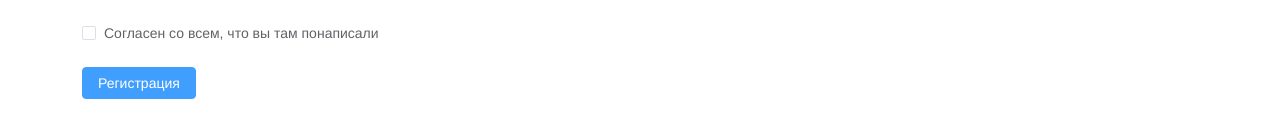
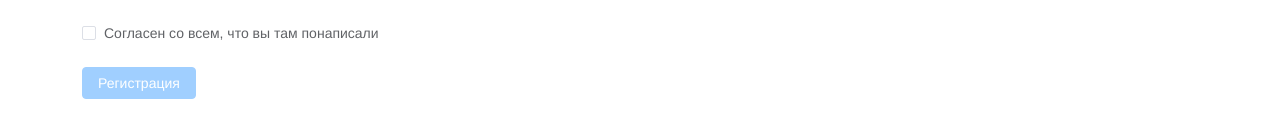
Before and after one commit to fedornabilkin/ablaki-front, a Vue app in the folder code/: page /users/registration2 in a window 1280 px wide. Shown: the part 463-600 px from the top of the page. Built offline with nearby package versions, Linux system fonts and the light colour scheme; no server answers.

Commit message:
complete registration

```diff
--- a/code/src/components/pages/user/Registration2.vue
+++ b/code/src/components/pages/user/Registration2.vue
@@ -14,9 +14,10 @@
 			:rules="rules"
 			label-position="top"
 			class="mt-3"
+			@submit.prevent="submit"
 		>
-			<el-form-item label="Логин" prop="name">
-				<el-input v-model="form.name"></el-input>
+			<el-form-item label="Логин" prop="username">
+				<el-input v-model="form.username"></el-input>
 			</el-form-item>
 			<el-form-item label="Email" prop="email">
 				<el-input v-model="form.email"></el-input>
@@ -32,38 +33,57 @@
 			</el-form-item>
 
 			<el-form-item size="medium">
-				<el-button type="primary" @click="submit">Регистрация</el-button>
+				<el-button type="primary" native-type="submit" :disabled="!btnEnabled">Регистрация</el-button>
 			</el-form-item>
 		</el-form>
 	</div>
 </template>
 
 <script>
-import { ref } from "vue";
+import { computed, ref } from "vue";
 import { ElNotification } from 'element-plus'
+import { useStore } from 'vuex';
+import { useRouter } from 'vue-router';
 
 export default {
 	setup() {
+		const store = useStore();
+		const router = useRouter();
+
 		const formRef = ref();
 		const form = ref({
-			name: "",
+			username: "",
 			email: "",
 			password: "",
 			passwordRepeat: "",
 			rules: false,
 		});
-		const rules = ref({
-			name: [
+
+		const errors = {};
+
+		const isLoading = computed(() => store.getters.authStatus === "loading");
+
+		const rules = {
+			username: [
 				{
 					required: true,
 					message: "Введите логин",
 					trigger: "blur",
-				},{
+				}, {
 					min: 3,
 					max: 100,
 					message: "Логин должен быть не менее 3х символов",
 					trigger: "blur",
-				},
+				}, {
+					validator: (rule, value, callback) => {
+						if (errors.username) {
+							callback(new Error(errors?.username));
+							errors.username = "";
+						} else {
+							callback();
+						}
+					}
+				}
 			],
 			email: [
 				{
@@ -71,24 +91,42 @@ export default {
 					type: "email",
 					message: "Введите корректный Email",
 					trigger: "blur",
-				},{
+				}, {
 					message: "Введите Email",
 					trigger: "blur",
-				},
+				}, {
+					validator: (rule, value, callback) => {
+						if (errors.email) {
+							callback(new Error(errors?.email));
+							errors.email = "";
+						} else {
+							callback();
+						}
+					}
+				}
 			],
 			password: [
 				{
 					required: true,
 					message: "Введите пароль",
 					trigger: "blur",
-				},
+				}, {
+					validator: (rule, value, callback) => {
+						if (errors.password) {
+							callback(new Error(errors?.password));
+							errors.password = "";
+						} else {
+							callback();
+						}
+					}
+				}
 			],
 			passwordRepeat: [
 				{
 					required: true,
 					message: "Введите пароль повторно",
 					trigger: "blur",
-				},{
+				}, {
 					validator: (rule, value, callback) => {
 						if (value !== form.value.password) {
 							callback(new Error('Пароли должны совпадать'));
@@ -111,32 +149,54 @@ export default {
 					}
 				}
 			]
-		});
+		};
 
-		const isLoading = ref(false);
+		const isAuthenticated = computed(() => store.getters.isAuthenticated);
+		if (isAuthenticated.value) {
+			router.push('/');
+		}
 
 		const submit = () => {
 			formRef.value.validate(async (valid) => {
 				if (valid === true) {
-					isLoading.value = true;
+					let username = form.value.username;
+					let email = form.value.email;
+					let password = form.value.password;
 
-					setTimeout(() => {
-						isLoading.value = false;
-
+					store.dispatch('registration', {
+						username,
+						email,
+						password,
+					}).then((res) => {
 						ElNotification({
 							title: 'Успешно',
 							message: 'Письмо с подтверждением отправлено на Email',
 							type: 'success',
 						});
-					}, 1500)
+
+						this.$router.push("/");
+					}).catch(e => {
+						for (const errorKey in e.errors) {
+							errors[errorKey] = e.errors[errorKey]
+						}
+
+						console.log("errors", errors);
+						formRef.value.validate();
+					})
+				} else {
+					console.log("invalid");
 				}
 			});
 		};
+
+		const btnEnabled = computed(() => form.value.username && form.value.email && form.value.password && form.value.passwordRepeat && form.value.rules);
+
 		return {
 			formRef,
 			form,
 			rules,
 			isLoading,
+			btnEnabled,
 			submit,
 		};
 	},
--- a/code/src/services/api.js
+++ b/code/src/services/api.js
@@ -16,3 +16,15 @@ export const login = async (login, password) => {
         }).catch(e => reject(e));
     });
 }
+
+export const registration = async (username, email, password) => {
+    return new Promise((resolve, reject) => {
+        axios.post(`${baseUrl}registration`, { username, email, password }).then(res => {
+            if (!res.data.errors) {
+                resolve(res.data)
+            } else {
+                reject(res.data)
+            }
+        }).catch(e => reject(e));
+    });
+}
--- a/code/src/store/auth.js
+++ b/code/src/store/auth.js
@@ -1,6 +1,7 @@
 import axios from "axios";
 import config from "../config/config";
 import { login as apiLogin } from "../services/api";
+import { registration as apiRegistration } from "../services/api";
 
 const AUTH_REQUEST = 'auth_request';
 const AUTH_SUCCESS = 'auth_success';
@@ -30,6 +31,7 @@ const auth = {
             state.status = 'loading'
         },
         [AUTH_SUCCESS]: (state, payload) => {
+            console.log("payload", payload);
             state.status = 'success';
             state.token = payload.token;
             state.username = payload.user.username;
@@ -46,43 +48,38 @@ const auth = {
         },
     },
     actions: {
-        login({commit}, user) {
+        login({commit}, {login, password}) {
             return new Promise((resolve, reject) => {
                 commit(AUTH_REQUEST);
 
-                apiLogin(user.login, user.password).then(res => {
+                apiLogin(login, password).then(res => {
                     localStorage.setItem('token', res.token);
                     localStorage.setItem('username', res.user.username);
                     localStorage.setItem('user', JSON.stringify(res.user));
                     commit(AUTH_SUCCESS, res);
                     resolve(res);
                 }).catch(e => {
+                    localStorage.removeItem('token');
                     commit(AUTH_ERROR);
-                    localStorage.removeItem('token');
                     reject(e);
                 });
             })
         },
-        registration({commit}, user) {
+        registration({commit}, {username, email, password}) {
             return new Promise((resolve, reject) => {
                 commit(AUTH_REQUEST);
 
-                axios({
-                    url: (urlMain + 'registration'),
-                    data: user,
-                    method: 'POST',
-                })
-                    .then(resp => {
-                        user.submit.loader(false);
-                        resolve(resp);
-                    })
-                    .catch(err => {
-                        console.log(err);
-                        // user.loader(false);
-                        commit(AUTH_ERROR);
-                        // localStorage.removeItem('token');
-                        reject(err)
-                    })
+                apiRegistration(username, email, password).then(res => {
+                    commit(AUTH_SUCCESS, {
+                        token: '',
+                        username: '',
+                        user: ''
+                    });
+                    resolve(res);
+                }).catch(e => {
+                    commit(AUTH_ERROR);
+                    reject(e);
+                });
             })
         },
         clearData({commit}) {
```
